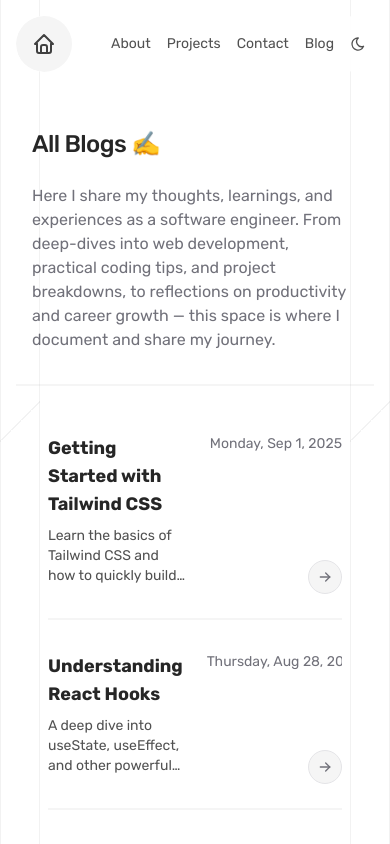
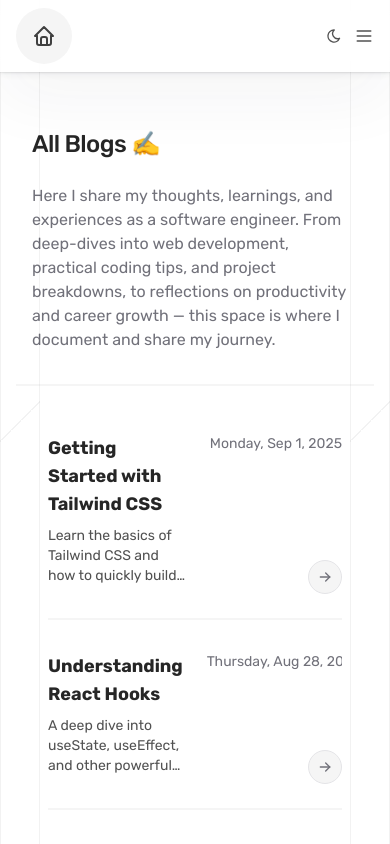
Before and after one commit to LokeshXs/Minimal-Portfolio-Template, a Next.js app: page /blogs in a window 390 px wide. Shown: the top 844 px of the page. Built offline with nearby package versions, Linux system fonts and the light colour scheme.

Commit message:
responsive of navbar

```diff
--- a/src/app/globals.css
+++ b/src/app/globals.css
@@ -100,7 +100,7 @@
 
   --secondary-foreground: oklch(0.985 0 0);
 
-  --muted: #f5f5f5 ;
+  --muted: #f5f5f5;
 
   --muted-foreground: #71717a;
 
@@ -147,7 +147,7 @@
 }
 
 .dark {
-  --background: oklch(0.141 0.005 285.823);
+  --background: rgb(9, 9, 11);
 
   --foreground: oklch(0.985 0 0);
 
@@ -159,21 +159,21 @@
 
   --popover-foreground: oklch(0.985 0 0);
 
-  --primary: oklch(0.21 0.006 285.885);
+  --primary: oklch(20.463% 0.00002 271.152);
 
-  --primary-foreground:  oklch(97.015% 0.00011 271.152);
+  --primary-foreground: oklch(97.015% 0.00011 271.152);
 
   --secondary: oklch(97.015% 0.00011 271.152);
 
-  --secondary-foreground: oklch(0.21 0.006 285.885);
+  --secondary-foreground: oklch(20.463% 0.00002 271.152);
 
-  --muted: #27272a ;
+  --muted: #27272a;
 
   --muted-foreground: oklch(55.553% 0.00006 271.152);
 
-  --accent: #404040 ;
+  --accent: #404040;
 
-  --accent-foreground: #525252  ;
+  --accent-foreground: #525252;
 
   --destructive: oklch(0.704 0.191 22.216);
 
--- a/src/app/layout.tsx
+++ b/src/app/layout.tsx
@@ -6,6 +6,7 @@ import NavBar from "@/components/NavBar";
 import Footer from "@/components/landing/Footer";
 import Container from "@/components/Container";
 import { Toaster } from "sonner";
+import MobileNavBar from "@/components/MobileNavBar";
 
 const rubik = Rubik({
   weight: ["400", "500", "600", "700", "800", "900"],
@@ -69,7 +70,12 @@ export default function RootLayout({
           enableSystem
           disableTransitionOnChange
         >
-          <NavBar />
+          <div className="max-md:hidden">
+            <NavBar />
+          </div>
+          <div className="md:hidden">
+            <MobileNavBar/>
+          </div>
 
           {children}
           <Container className="px-0 pt-0 md:px-0">
--- a/src/app/page.tsx
+++ b/src/app/page.tsx
@@ -13,18 +13,18 @@ export default function Home() {
         <HeroSection />
 
         <Projects />
-        <div className="mx-auto block h-[2px] w-full bg-muted" />
+        <div className="bg-muted mx-auto block h-[2px] w-full" />
         <ExperienceSection />
-        <div className="mx-auto block h-[2px] w-full bg-muted" />
+        <div className="bg-muted mx-auto block h-[2px] w-full" />
 
         <BlogsSection />
-        <div className="mx-auto block h-[2px] w-full bg-muted" />
+        <div className="bg-muted mx-auto block h-[2px] w-full" />
         <TestimonialSection />
-        <div className="mx-auto block h-[2px] w-full bg-muted" />
+        <div className="bg-muted mx-auto block h-[2px] w-full" />
         <ContactSection />
 
-        <div className="absolute top-0 left-0 col-start-2 row-span-full row-start-1 h-full w-10 border-x border-x-(--pattern-fg) bg-[image:repeating-linear-gradient(315deg,_var(--pattern-fg)_0,_var(--pattern-fg)_1px,_transparent_0,_transparent_50%)] bg-[size:10px_10px] bg-fixed"></div>
-        <div className="absolute top-0 right-0 col-start-2 row-span-full row-start-1 h-full w-10 border-x border-x-(--pattern-fg) bg-[image:repeating-linear-gradient(315deg,_var(--pattern-fg)_0,_var(--pattern-fg)_1px,_transparent_0,_transparent_50%)] bg-[size:10px_10px] bg-fixed"></div>
+        <div className="absolute top-0 left-0 col-start-2 row-span-full row-start-1 h-full w-10 max-md:w-6 border-x border-x-(--pattern-fg) bg-[image:repeating-linear-gradient(315deg,_var(--pattern-fg)_0,_var(--pattern-fg)_1px,_transparent_0,_transparent_50%)] bg-[size:10px_10px] bg-fixed"></div>
+        <div className="absolute top-0 right-0 col-start-2 row-span-full row-start-1 h-full w-10  max-md:w-6 border-x border-x-(--pattern-fg) bg-[image:repeating-linear-gradient(315deg,_var(--pattern-fg)_0,_var(--pattern-fg)_1px,_transparent_0,_transparent_50%)] bg-[size:10px_10px] bg-fixed"></div>
       </Container>
     </div>
   );
--- /dev/null
+++ b/src/components/MobileNavBar.tsx
@@ -0,0 +1,135 @@
+"use client";
+
+import {
+  AnimatePresence,
+  motion,
+  useMotionValueEvent,
+  useScroll,
+} from "motion/react";
+import Image from "next/image";
+import Container from "./Container";
+import { NAV_LINKS } from "@/lib/data";
+
+import { useState } from "react";
+import { usePathname, useRouter } from "next/navigation";
+import { IconHome, IconMoon, IconSun } from "@tabler/icons-react";
+import Link from "next/link";
+import { Button } from "./ui/button";
+import { useTheme } from "next-themes";
+import MobileNavContextProvider from "@/context/MobileNavContextProvider";
+import AnimatedHamburgerButton from "./ui/MobileNavToggleButton";
+import MobileNavToggleButton from "./ui/MobileNavToggleButton";
+import { cn } from "@/lib/utils";
+import MobileNavPanel from "./MobileNavPanel";
+
+
+export default function MobileNavBar() {
+
+  const pathName = usePathname();
+  const router = useRouter();
+  const { setTheme, theme } = useTheme();
+
+
+
+  return (
+    <MobileNavContextProvider>
+      <Container className="fixed inset-x-0 top-0 z-10 bg-white/80 backdrop-blur-lg dark:bg-neutral-900/80 px-4 py-2 shadow-custom ">
+        <nav
+
+          className="relative mx-auto flex items-center justify-between gap-6 overflow-hidden  "
+        >
+          <AnimatePresence>
+            {pathName !== "/" ? (
+              <motion.div
+                key="home"
+                title="Home"
+                className="group relative flex cursor-pointer items-center justify-center overflow-hidden rounded-full bg-neutral-100 p-4 dark:bg-neutral-700"
+                initial={{
+                  opacity: 0,
+                  scale: 0.8,
+                }}
+                animate={{
+
+                  opacity: 1,
+                  scale: 1,
+                }}
+                onClick={() => router.push("/")}
+              >
+                <IconHome className="text-neutral-700 transition-all duration-300 group-hover:scale-105 group-hover:text-neutral-900 dark:text-neutral-200" />
+              </motion.div>
+            ) : (
+              <motion.div
+                key="profile"
+                initial={{
+                  opacity: 0,
+                  scale: 0.8,
+                }}
+                animate={{
+
+                  opacity: 1,
+                  scale: 1,
+                }}
+                className="relative h-9 w-9 overflow-hidden rounded-full"
+              >
+                <Image
+                  src="/me.jpg"
+                  alt="Lokesh Singh"
+                  fill
+                  className="object-cover object-center"
+                />
+              </motion.div>
+            )}
+          </AnimatePresence>
+
+          <motion.ul
+            initial={{ opacity: 0, y: -40, filter: "blur(10px)" }}
+            animate={{ opacity: 1, y: 0, filter: "blur(0px)" }}
+            transition={{
+              duration: 0.3,
+              delay: 0.3,
+            }}
+            className="text-primary-foreground/80 flex items-center gap-1 text-sm"
+          >
+            <Button
+              onClick={() => {
+                if (theme === "light") {
+                  setTheme("dark");
+                } else {
+                  setTheme("light");
+                }
+              }}
+              className="h-8 w-8 cursor-pointer rounded-full [&_svg:not([class*='size-'])]:size-4"
+              variant="ghost"
+              title={theme === "light" ? "Dark mode" : "Light Mode"}
+            >
+              <AnimatePresence mode="wait">
+                {theme === "light" ? (
+                  <motion.span
+                    key="darkmode"
+                    initial={{ opacity: 0, rotate: 180 }}
+                    animate={{ opacity: 1, rotate: 0 }}
+                    exit={{ opacity: 0, rotate: 180 }}
+                  >
+                    <IconMoon />
+                  </motion.span>
+                ) : (
+                  <motion.span
+                    key="lightmode"
+                    initial={{ opacity: 0, rotate: 180 }}
+                    animate={{ opacity: 1, rotate: 0 }}
+                    exit={{ opacity: 0, rotate: 180 }}
+                  >
+                    <IconSun />
+                  </motion.span>
+                )}
+              </AnimatePresence>
+            </Button>
+
+            <MobileNavToggleButton />
+          </motion.ul>
+        </nav>
+       <MobileNavPanel/>
+      </Container>
+    </MobileNavContextProvider>
+  );
+}
--- /dev/null
+++ b/src/components/MobileNavPanel.tsx
@@ -0,0 +1,71 @@
+"use client";
+
+import Link from "next/link";
+import { useContext } from "react";
+import { MobileNavContext } from "@/context/MobileNavContextProvider";
+import { motion, AnimatePresence } from "framer-motion";
+import { Button } from "./ui/button";
+import AnimatedHamburgerButton from "./ui/MobileNavToggleButton";
+import { NAV_LINKS } from "@/lib/data";
+
+const MobileNavPanel = () => {
+  const { isOpen, setOpen } = useContext(MobileNavContext);
+
+  return (
+    <AnimatePresence>
+      {isOpen && (
+        <motion.div
+          initial={{  opacity: 0 }}
+          animate={{  opacity: 1 }}
+          exit={{  opacity: 0 }}
+          transition={{ duration: 0.3 }}
+          className="fixed left-0 top-0 h-screen  w-screen bg-primary text-primary-foreground flex justify-center   overflow-y-auto   "
+        >
+          <div className="  p-8 max-sm:p-6 mt-32 ">
+            <motion.ul
+              variants={{
+                visible: {
+                  transition: {
+                    staggerChildren: 0.3, // Delay between each li element
+                  },
+                },
+              }}
+              initial="hidden"
+              animate={isOpen ? "visible" : ""}
+              exit="hidden"
+              className=" space-y-6"
+            >
+
+
+              {NAV_LINKS.map((navLink, index) => (
+                <motion.li
+                  key={`link-${index}`}
+                  className=" text-xl font-normal text-center"
+                  onClick={() => {
+                    setOpen(false);
+                  }}
+                  variants={{
+                    hidden: { opacity: 0, y: 20 },
+                    visible: {
+                      opacity: 1,
+                      y: 0,
+                      transition: { duration: 0.5 },
+                    },
+                  }}
+                >
+                  <Link href={navLink.href}>{navLink.title}</Link>
+                </motion.li>
+              ))}
+            </motion.ul>
+          </div>
+
+          <span className=" absolute top-4 right-[18px]">
+            <AnimatedHamburgerButton />
+          </span>
+        </motion.div>
+      )}
+    </AnimatePresence>
+  );
+};
+
+export default MobileNavPanel;
--- /dev/null
+++ b/src/components/ui/MobileNavToggleButton.tsx
@@ -0,0 +1,17 @@
+"use client";
+
+import { motion, MotionConfig } from "framer-motion";
+import { useContext } from "react";
+import { MobileNavContext } from "@/context/MobileNavContextProvider";
+import { cn } from "@/lib/utils";
+import { IconMenu, IconMenu2, IconX } from "@tabler/icons-react";
+import { Button } from "./button";
+
+const MobileNavToggleButton = () => {
+  const { isOpen, setOpen } = useContext(MobileNavContext);
+
+
+  return <button  className="[&_svg:not([class*='size-'])]:size-5 bg-transparent hover:bg-transparent   " onClick={()=>setOpen(prev=>!prev)}>{isOpen ? <IconX /> : <IconMenu2 />}</button>;
+};
+
+export default MobileNavToggleButton;
--- /dev/null
+++ b/src/context/MobileNavContextProvider.tsx
@@ -0,0 +1,29 @@
+"use client";
+
+import { createContext, Dispatch, SetStateAction, useState } from "react";
+
+type StateType = {
+  isOpen: boolean;
+  setOpen: Dispatch<SetStateAction<boolean>>;
+};
+
+export const MobileNavContext = createContext<StateType>({
+  isOpen: false,
+  setOpen: () => {},
+});
+
+const MobileNavContextProvider = ({
+  children,
+}: {
+  children: React.ReactNode;
+}) => {
+  const [isOpen, setOpen] = useState(false);
+
+  return (
+    <MobileNavContext.Provider value={{ isOpen, setOpen }}>
+      {children}
+    </MobileNavContext.Provider>
+  );
+};
+
+export default MobileNavContextProvider;
```
